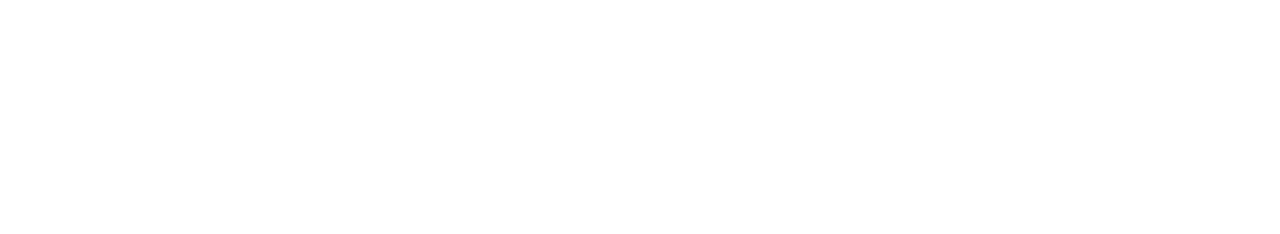
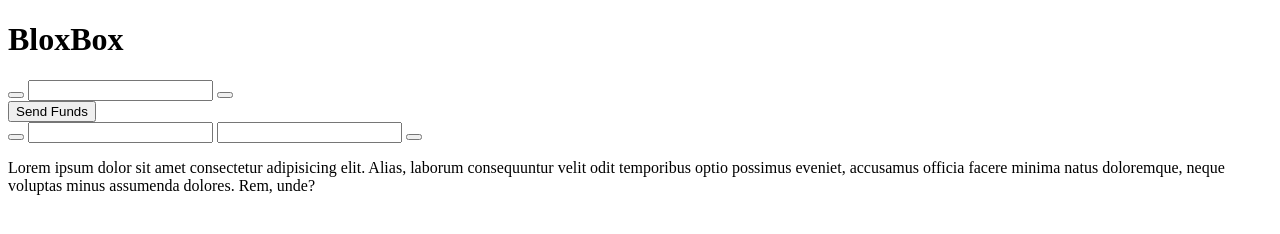
Before and after one commit to nativealien/eth-account-checker, a plain HTML site: page index.html in a window 1280 px wide. Drawn offline with Linux system fonts and the light colour scheme; files whose address does not match are found by name; a web font is replaced by a local one.

Commit message:
index.html: added basic structure

```diff
--- a/index.html
+++ b/index.html
@@ -22,6 +22,40 @@
     <title>Bloxbox</title>
 </head>
 <body>
+    <header>
+        <h1>BloxBox</h1>
+    </header>
+
+    <main>
+        <section class="account">
+            <div class="account-bar">
+                <button class="meta-mask"></button>
+                <input type="text" class="account-key">
+                <button class="account-open"></button>
+            </div>
+        </section>
+
+        <section class="account-details">
+            <div class="account-info">
+                <button class="send-funds">Send Funds</button>
+            </div>
+        </section>
+
+        <section class="transaction">
+            <div class="receive-bar">
+                <button class="meta-mask"></button>
+                <input type="text" class="receive-key">
+                <input type="text" class="receive-value">
+                <button class="receive-send"></button>
+            </div>
+        </section>
+
+        <section class="content">
+            <div class="content-info">
+                <p>Lorem ipsum dolor sit amet consectetur adipisicing elit. Alias, laborum consequuntur velit odit temporibus optio possimus eveniet, accusamus officia facere minima natus doloremque, neque voluptas minus assumenda dolores. Rem, unde?</p>
+            </div>
+        </section>
+    </main>
 
 </body>
 </html>
```
